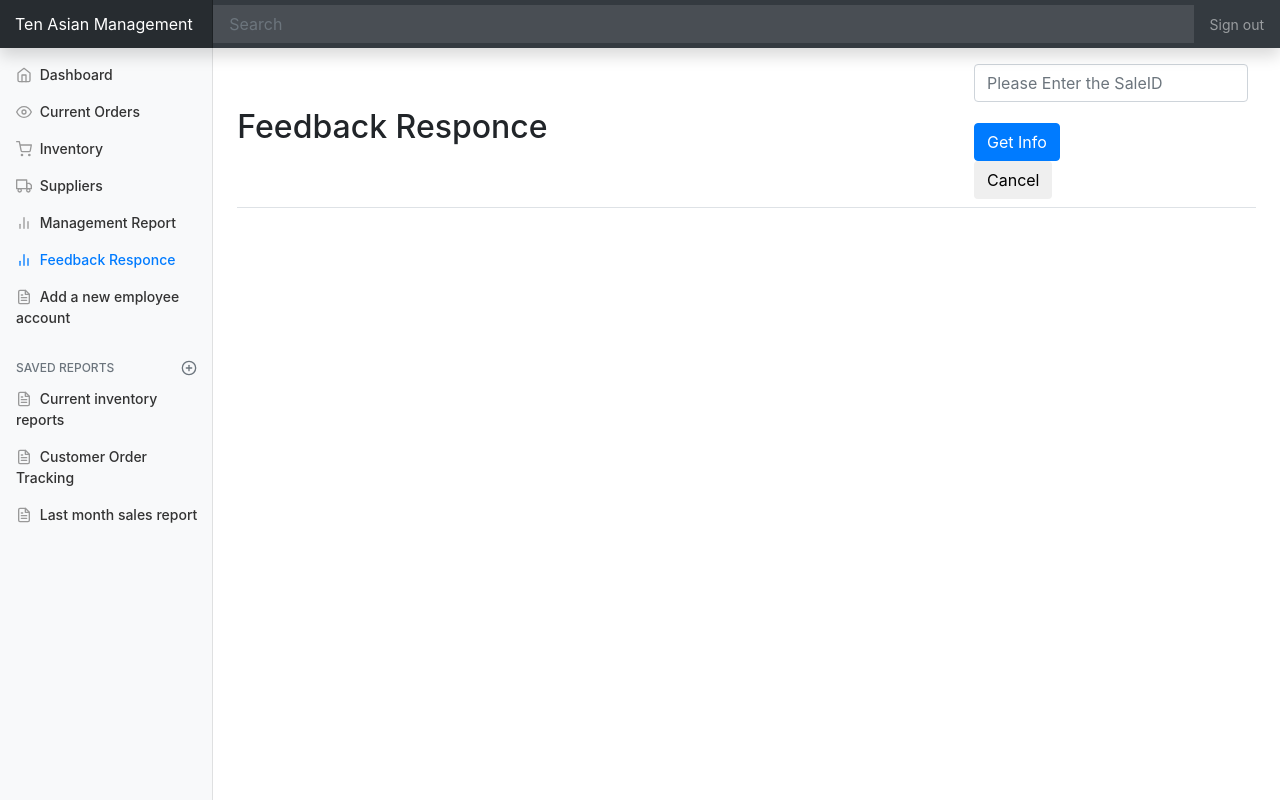
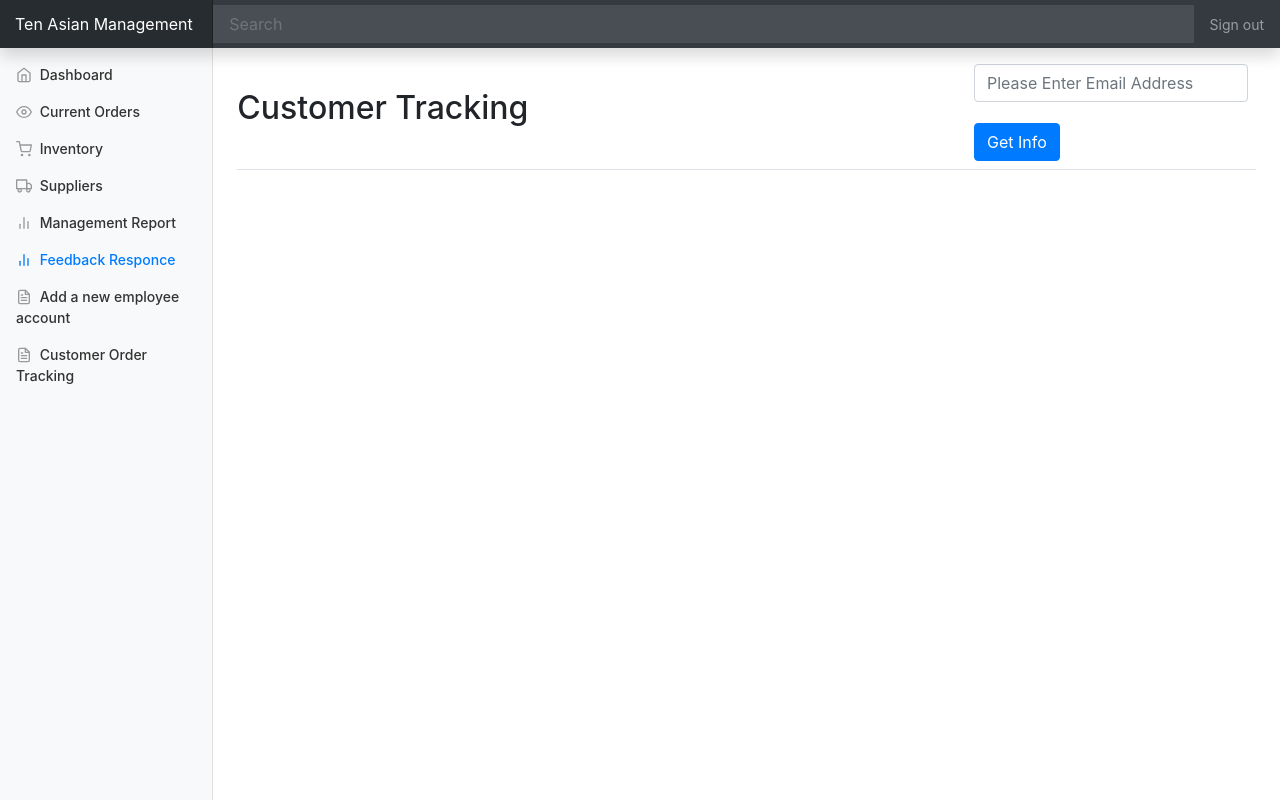
Before and after one commit to raymond180/Ten-Asian-Food-Hall-Website, a PHP site: page /management/customer_order_tracking.php in a window 1280 px wide. Run offline with PHP 8.4, Linux system fonts and the light colour scheme; the visitor is signed in with stand-in values (Sample User, id 1); some libraries are stand-ins or nearby versions.

Commit message:
Happy Friday Afternoon

```diff
--- a/management/customer_order_tracking.php
+++ b/management/customer_order_tracking.php
@@ -25,13 +25,12 @@
             <!-- Main Content Start -->
             <main role="main" class="col-md-9 ml-sm-auto col-lg-10 px-4">
                 <div class="d-flex justify-content-between flex-wrap flex-md-nowrap align-items-center pt-3 pb-2 mb-3 border-bottom">
-                    <h1 class="h2">Feedback Responce</h1>
+                    <h1 class="h2">Customer Tracking</h1>
                     <div class="btn-toolbar mb-2 mb-md-0">
                         <div class="btn-group mr-2">
                           <form action="customer_order_tracking.php" method="GET">
-							<input type="text" id="saleID" name="saleID" class="form-control" placeholder="Please Enter the SaleID" required> <br />
+                            <input type="text" id=" emailAddress " name="emailAddress" class="form-control" placeholder="Please Enter Email Address" required> <br />
                             <input type="submit" name="submit" class = "btn btn-primary" value="Get Info"> <br />
-							<button type="cancel" name="cancel" class="btn btn-default" value = "cancel"> Cancel </button> <br />
                           </form>
 						              </div>
                       </div>
@@ -42,36 +41,45 @@
 	if (isset($_GET['submit'])) {
 
 
-		// Retrieves the saleID from the form
-		$saleID = $_GET['saleID'];
+		// Retrieves the emailAddress from the form
+		$emailAddress = $_GET['emailAddress'];
 
 		// Writing the SQL Query
-		$query = "SELECT * FROM Sales WHERE saleID = '{$saleID}' ORDER BY dateSold; ";
+		$query = "SELECT * FROM Sales WHERE emailAddress = '{$emailAddress}' ORDER BY dateSold; ";
 
 		// Retrieving the row from the database, note the function "getOneRow"
 		// We use this function since we know that 'saleID' is a primary key, there can only be one row in the database with
 		// this student's information
-		$record = getOneRow($query);
+		$records = getRows($query);
 
 		// Checks whether or not the record is empty (i.e. there are no students with the saleID entered)
-		if ($record) {
-			echo "saleID: ".$record['saleID']."<br>";
-			echo "employeeID: ".$record['employeeID']."<br>";
-			echo "price: ".$record['price']."<br>";
-			echo "dateSold: ".$record['dateSold']."<br>";
-			echo "Finish: ".$record['Finish']."<br>";
-			echo "CustomerName: ".$record['CustomerName']."<br>";
-			echo "EmailAddress: ".$record['EmailAddress']."<br>";
-			echo "<br>";
+		if ($records) {
+      echo "<table style=\"border-collapse: collapse;\">";
+      echo "<table border='2'>";
+      echo "<tr><th>saleID</th><th>employeeID</th><th>price</th><th>dateSold</th><th>Finish</th><th>CustomerName</th><th>EmailAddress</th>";
+      foreach ($records as $record) {
+        echo "<tr>";
+        echo "<td>{$record['saleID']}</td>";
+				echo "<td>{$record['employeeID']}</td>";
+        echo "<td>{$record['price']}</td>";
+        echo "<td>{$record['dateSold']}</td>";
+				echo "<td>{$record['Finish']}</td>";
+        echo "<td>{$record['CustomerName']}</td>";
+        echo "<td>{$record['EmailAddress']}</td>";
+        echo "</tr>";
+      }
+      echo "</table>";
 		} else {
-			echo "No record exists for the saleID {$saleID}";
+			echo "No record exists for the EmailAddress {$emailAddress}";
 		}
 	}
 	?>
-
                 </main>
           </div>
       </div>
+
+
+
     <!-- Optional JavaScript -->
     <!-- jQuery first, then Popper.js, then Bootstrap JS -->
     <script src="https://code.jquery.com/jquery-3.3.1.slim.min.js" integrity="sha384-q8i/X+965DzO0rT7abK41JStQIAqVgRVzpbzo5smXKp4YfRvH+8abtTE1Pi6jizo" crossorigin="anonymous"></script>
--- a/management/navbar-side.php
+++ b/management/navbar-side.php
@@ -43,35 +43,12 @@
                                 Add a new employee account
                             </a>
                         </li>
-
-                    </ul>
-                    <h6 class="sidebar-heading d-flex justify-content-between align-items-center px-3 mt-4 mb-1 text-muted">
-                        <span>Saved reports</span>
-                        <a class="d-flex align-items-center text-muted" href="#">
-                            <span data-feather="plus-circle"></span>
-                        </a>
-                    </h6>
-                    <ul class="nav flex-column mb-2">
-                        <li class="nav-item">
-                            <a class="nav-link" href="#">
-                                <span data-feather="file-text"></span>
-                                Current inventory reports
-                            </a>
-                        </li>
-                        <ul class="nav flex-column mb-2">
                         <li class="nav-item">
                             <a class="nav-link" <?php global $page; if ($page=="customer_order_tracking"){echo("active");} ?> href="customer_order_tracking.php">
                                 <span data-feather="file-text"></span>
                                 Customer Order Tracking
                             </a>
                         </li>
-                        <li class="nav-item">
-                            <a class="nav-link" href="#">
-                                <span data-feather="file-text"></span>
-                                Last month sales report
-                            </a>
-                        </li>
-
                     </ul>
                 </div>
             </nav>
--- a/paymentProcess.php
+++ b/paymentProcess.php
@@ -10,16 +10,18 @@ if(array_key_exists('cart',$_SESSION)){
     $orders = $_SESSION["cart"];
     $price =  $_SESSION["price"];
     $salesPHPArray = serialize($orders);
+    $CustomerName = $_POST["CustomerName"];
+    $EmailAddress = $_POST["EmailAddress"];
 
     // Let database handle the time
     if(array_key_exists('customerID',$_SESSION)){
         $customerID = $_SESSION['customerID'];
-        $query = "INSERT INTO `Sales` (price,customerID,salesPHPArray) VALUES (" .$price . "," .$customerID . ","  . "'" . $salesPHPArray . "'" . ");";
+        $query = "INSERT INTO `Sales` (price,customerID,salesPHPArray,CustomerName, EmailAddress) VALUES (" .$price . "," .$customerID . ", '" . $salesPHPArray . "', ".  "'" . $CustomerName . "'" . ", '" . $EmailAddress ."');";
         runQuery($query);
     }
     // if customer not loged in
     else{
-        $query = "INSERT INTO `Sales` (price,salesPHPArray) VALUES (" .$price . "," . "'" . $salesPHPArray . "'" . ");";
+        $query = "INSERT INTO `Sales` (price,salesPHPArray,CustomerName, EmailAddress) VALUES (" .$price . "," . "'" . $salesPHPArray . "', ".  "'" . $CustomerName . "'" . ", '" . $EmailAddress ."');";
         runQuery($query);
     }
 
```
Also changed, not shown: payment.php (+10 -36 lines). Lines whose indentation alone changed are shown as unchanged.
